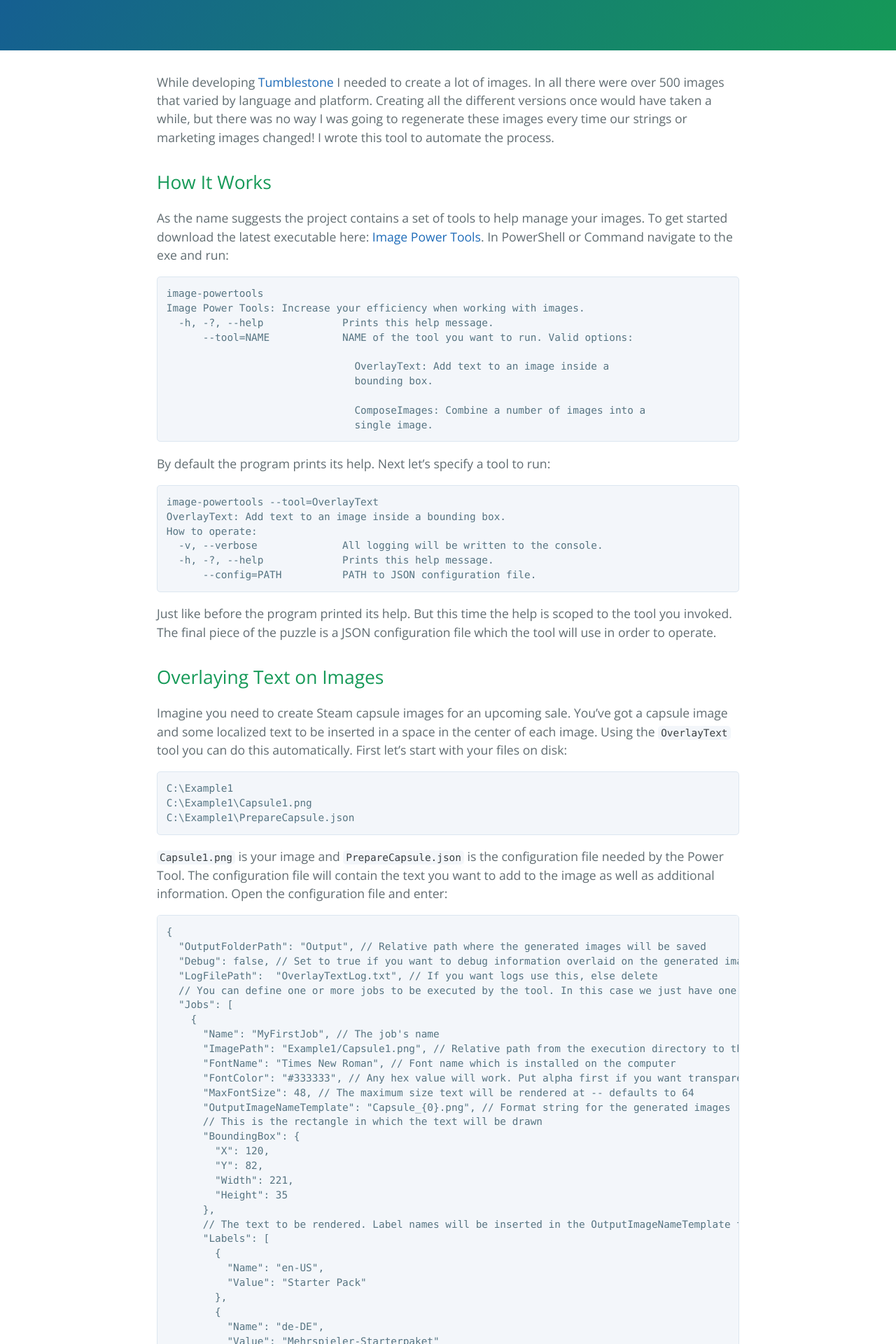
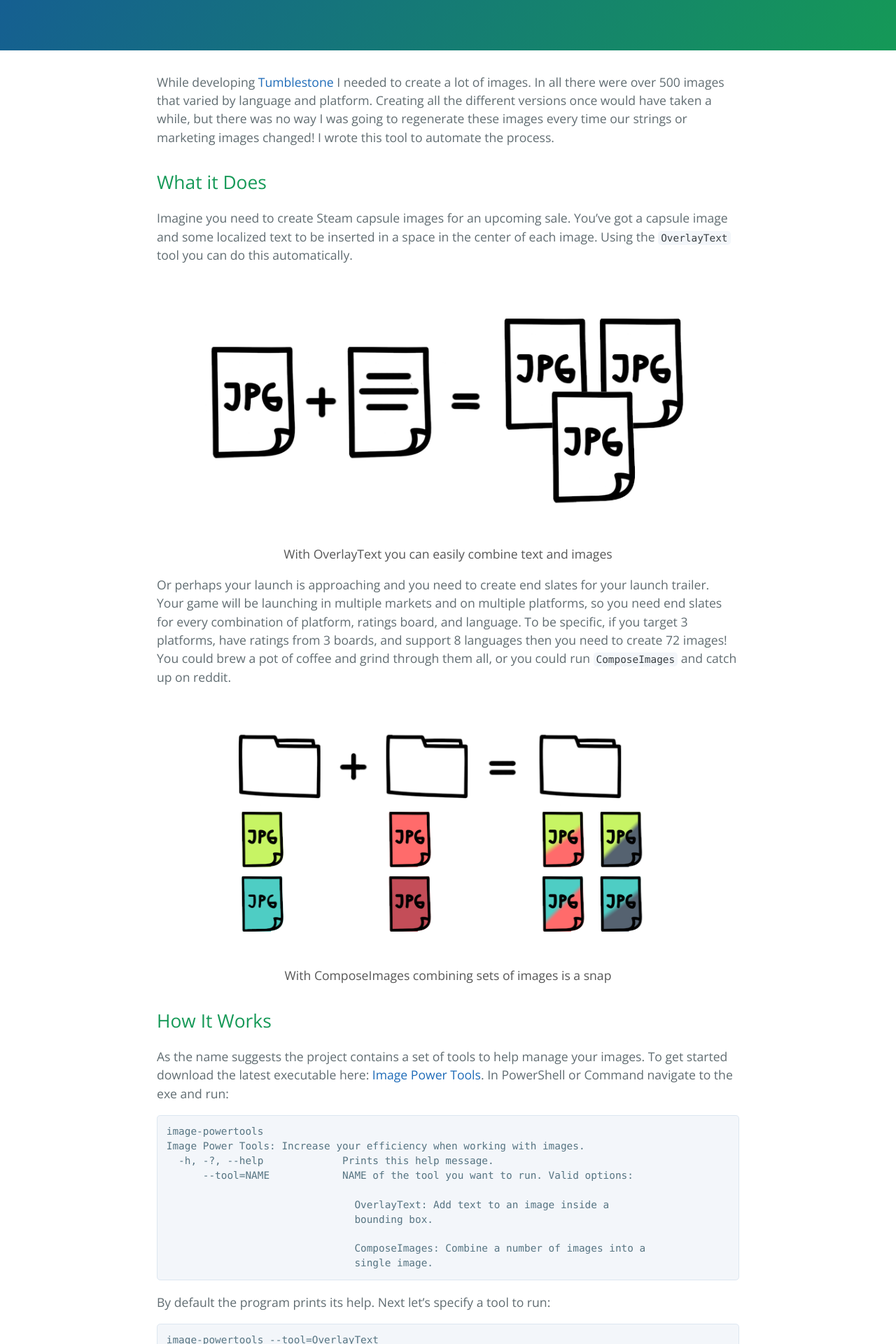
Before and after one commit to aschearer/image-powertools, a Jekyll site: the page built from index.md, in a window 1280 px wide. Shown: the part 311-2231 px from the top of the page at 70% size. Built offline with Jekyll 4.4.1, drawn with Linux system fonts in a browser that asks for light colours; some of the changed text lies outside the part shown.

Commit message:
Revamping page

```diff
--- a/_layouts/default.html
+++ b/_layouts/default.html
@@ -21,7 +21,8 @@
       <footer class="site-footer">
         <span class="site-footer-owner"><a href="{{ site.project_url }}">{{ site.project_name }}</a> is maintained by <a href="https://github.com/aschearer">Alex Schearer</a>.</span>
 
-        <span class="site-footer-credits">This page was generated by <a href="https://pages.github.com">GitHub Pages</a> using the <a href="https://github.com/jasonlong/cayman-theme">Cayman theme</a> by <a href="https://twitter.com/jasonlong">Jason Long</a>.</span>
+        <span class="site-footer-credits">This page was generated by <a href="https://pages.github.com">GitHub Pages</a> using the <a href="https://github.com/jasonlong/cayman-theme">Cayman theme</a> by <a href="https://twitter.com/jasonlong">Jason Long</a>.</span><br />
+        <span class="site-footer-credits">Hand drawn artwork originally created by Freepik from <a href="www.flaticon.com">www.flaticon.com</a>.</span>
       </footer>
 
     </section>
--- a/index.md
+++ b/index.md
@@ -3,6 +3,20 @@
 title: Image Power Tools
 ---
 While developing [Tumblestone][1] I needed to create a lot of images. In all there were over 500 images that varied by language and platform. Creating all the different versions once would have taken a while, but there was no way I was going to regenerate these images every time our strings or marketing images changed! I wrote this tool to automate the process.
+
+What it Does
+---
+Imagine you need to create Steam capsule images for an upcoming sale. You've got a capsule image and some localized text to be inserted in a space in the center of each image. Using the `OverlayText` tool you can do this automatically.
+<figure>
+    <img src="img/overlaytext-example.png" />
+    <figcaption>With OverlayText you can easily combine text and images</figcaption>
+</figure>
+
+Or perhaps your launch is approaching and you need to create end slates for your launch trailer. Your game will be launching in multiple markets and on multiple platforms, so you need end slates for every combination of platform, ratings board, and language. To be specific, if you target 3 platforms, have ratings from 3 boards, and support 8 languages then you need to create 72 images! You could brew a pot of coffee and grind through them all, or you could run `ComposeImages` and catch up on reddit.
+<figure>
+    <img src="img/composeimages-example.png" />
+    <figcaption>With ComposeImages combining sets of images is a snap</figcaption>
+</figure>
 
 How It Works
 ---
@@ -31,119 +45,13 @@
 
 Just like before the program printed its help. But this time the help is scoped to the tool you invoked. The final piece of the puzzle is a JSON configuration file which the tool will use in order to operate.
 
-Overlaying Text on Images
----
-Imagine you need to create Steam capsule images for an upcoming sale. You've got a capsule image and some localized text to be inserted in a space in the center of each image. Using the `OverlayText` tool you can do this automatically. First let's start with your files on disk:
+To learn about each tool, its configuration file, and how to use it in detail please consult the [Examples][3] included in this project. You can read detailed instructions online here:
 
-    C:\Example1
-    C:\Example1\Capsule1.png
-    C:\Example1\PrepareCapsule.json
-
-`Capsule1.png` is your image and `PrepareCapsule.json` is the configuration file needed by the Power Tool. The configuration file will contain the text you want to add to the image as well as additional information. Open the configuration file and enter:
-
-    {
-      "OutputFolderPath": "Output", // Relative path where the generated images will be saved
-      "Debug": false, // Set to true if you want to debug information overlaid on the generated images
-      "LogFilePath":  "OverlayTextLog.txt", // If you want logs use this, else delete
-      // You can define one or more jobs to be executed by the tool. In this case we just have one
-      "Jobs": [
-        {
-          "Name": "MyFirstJob", // The job's name
-          "ImagePath": "Example1/Capsule1.png", // Relative path from the execution directory to the template image
-          "FontName": "Times New Roman", // Font name which is installed on the computer
-          "FontColor": "#333333", // Any hex value will work. Put alpha first if you want transparency
-          "MaxFontSize": 48, // The maximum size text will be rendered at -- defaults to 64
-          "OutputImageNameTemplate": "Capsule_{0}.png", // Format string for the generated images
-          // This is the rectangle in which the text will be drawn
-          "BoundingBox": {
-            "X": 120,
-            "Y": 82,
-            "Width": 221,
-            "Height": 35
-          },
-          // The text to be rendered. Label names will be inserted in the OutputImageNameTemplate to name the generated images
-          "Labels": [
-            {
-              "Name": "en-US",
-              "Value": "Starter Pack"
-            },
-            {
-              "Name": "de-DE",
-              "Value": "Mehrspieler-Starterpaket"
-            },
-            {
-              "Name": "zh-CN",
-              "Value": "多玩家新手包",
-              "FontName": "Arial", // You can override the font for Asian languages
-              "DisableAntiAliasing": true // You can disable anti-aliasing if you want, use trial and error to find the right settings
-            },
-            {
-              "Name": "ja-JP",
-              "Value": "マルチプレイスターターパック",
-              "FontName": "Arial",
-              "DisableAntiAliasing": true
-            }
-          ]
-        },
-      ]
-    }
-
-With the configuration file defined we're all set to run the tool. From the `C:\` directory run:
-
-    image-powertools --tool=OverlayText --config=Example1\PrepareCapsule.json
-    Finished running tool: OverlayText.
-
-Now you can navigate to `C:\Output` and view the four generated images.
-
-Compose Sets of Images
----
-
-Now imagine your launch is approaching and you need to create end slates for your launch trailer. Your game will be launching in multiple markets and on multiple platforms, so you need end slates for every combination of platform, ratings board, and language. To be specific, if you target 3 platforms, have ratings from 3 boards, and support 8 languages then you need to create 72 images! You could brew a pot of coffee and grind through them all, but, instead, just run `ComposeImages` and read reddit.
-
-    C:\Example2
-    C:\Example2\Common // Put images that will not vary per end slate here
-    C:\Example2\Ratings // Put the ratings board images here
-    C:\Example2\Platforms // Put the platform specific logos here
-    C:\Example2\Languages // Put the language specific images here
-    C:\Example2\CreateEndSlates.json
-
-A few things to call out:
-
-  1. You can put as many images in each directory as you want. But more images means more memory.
-  1. Adding non-common images means many more generated images. Try to consolidate things where possible.
-  1. All images should be the same size. For example if you want the ratings logo in the bottom right create a full sized image with the logo in the correct position.
-  1. Order matters. The tool processes images in alphabetical order. Common images are processed first.
-  1. You can name the directories and their images whatever you want.
-
-Let's look at the configuration file:
-
-    {
-      "OutputFolderPath": "Output",
-      "Debug": false,
-      "LogFilePath":  "ComposeImagesLog.txt",
-      "Jobs": [
-        {
-          "Name": "EndSlate",
-          // Format for generated images. There should be as many placeholders as ImagesToCombinePaths
-          "OutputImageNameTemplate": "EndSlate_{0}_{1}_{2}.png",
-          // These are used in every image being generated
-          "BaseImagesFolderPath": "Example2/Common",
-          // Paths to folders containing images to be combined with the base images and each other
-          "ImagesToCombinePaths": [
-            "Example2/Languages",
-            "Example2/Ratings",
-            "Example2/Platforms"
-          ]
-        }
-      ]
-    }
-
-Just like before, we're all set to run the tool. From the `C:\` directory run:
-
-    image-powertools --tool=ComposeImages --config=Example2\CreateEndSlates.json
-    Finished running tool: ComposeImages.
-
-Now you can navigate to `C:\Output` and view the generated images.
+  1. [OverlayText][4]
+  1. [ComposeImages][5]
 
 [1]: http://tumblestonegame.com
 [2]: {{ site.latest_release_url }}
+[3]: {{ project_url }}/tree/master/Examples
+[4]: {{ project_url }}/blob/master/Examples/OverlayText/OverlayTextExample.md
+[5]: {{ project_url }}/blob/master/Examples/ComposeImages/ComposeImagesExample.md
--- a/stylesheets/stylesheet.css
+++ b/stylesheets/stylesheet.css
@@ -243,3 +243,8 @@
 @media screen and (max-width: 42em) {
   .site-footer {
     font-size: 0.9rem; } }
+
+figcaption {
+  text-align: center;
+  color: #555555;
+}
```
Also changed, not shown: img/composeimages-example.png (added), img/overlaytext-example.png (added), 1 other file.
